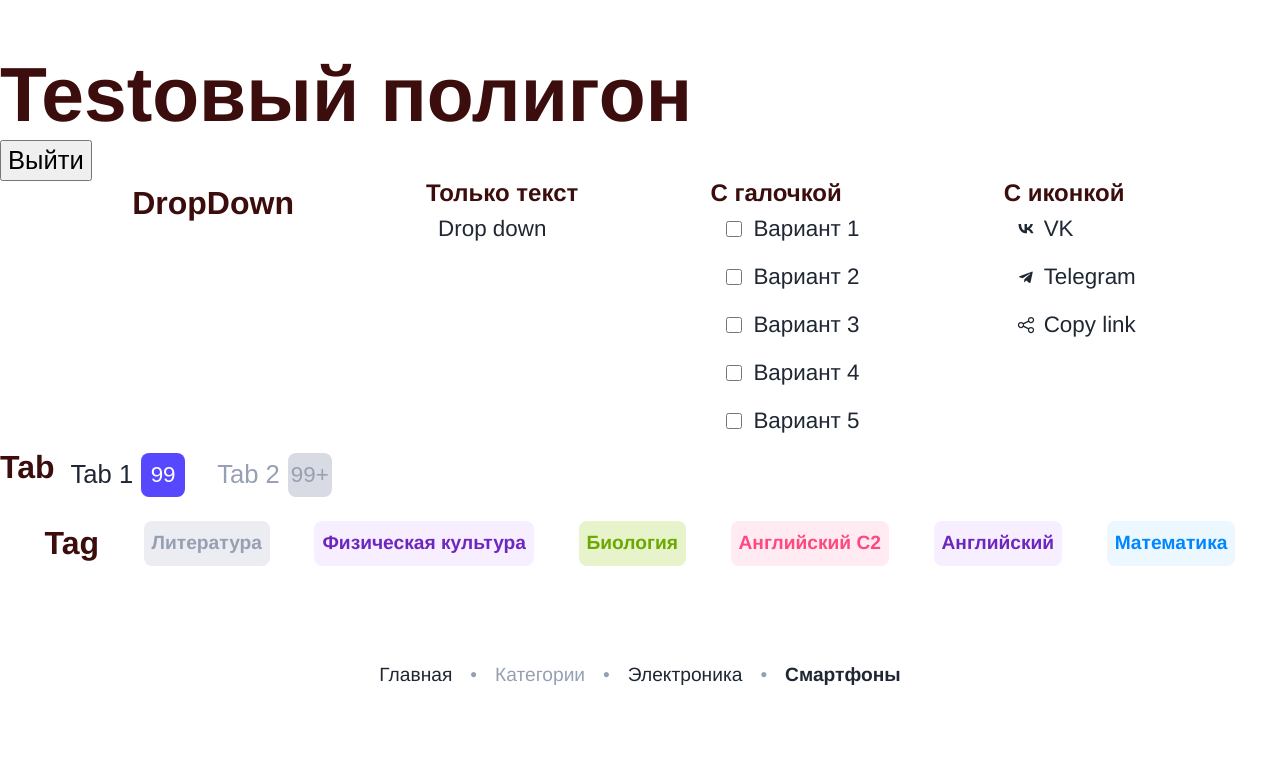
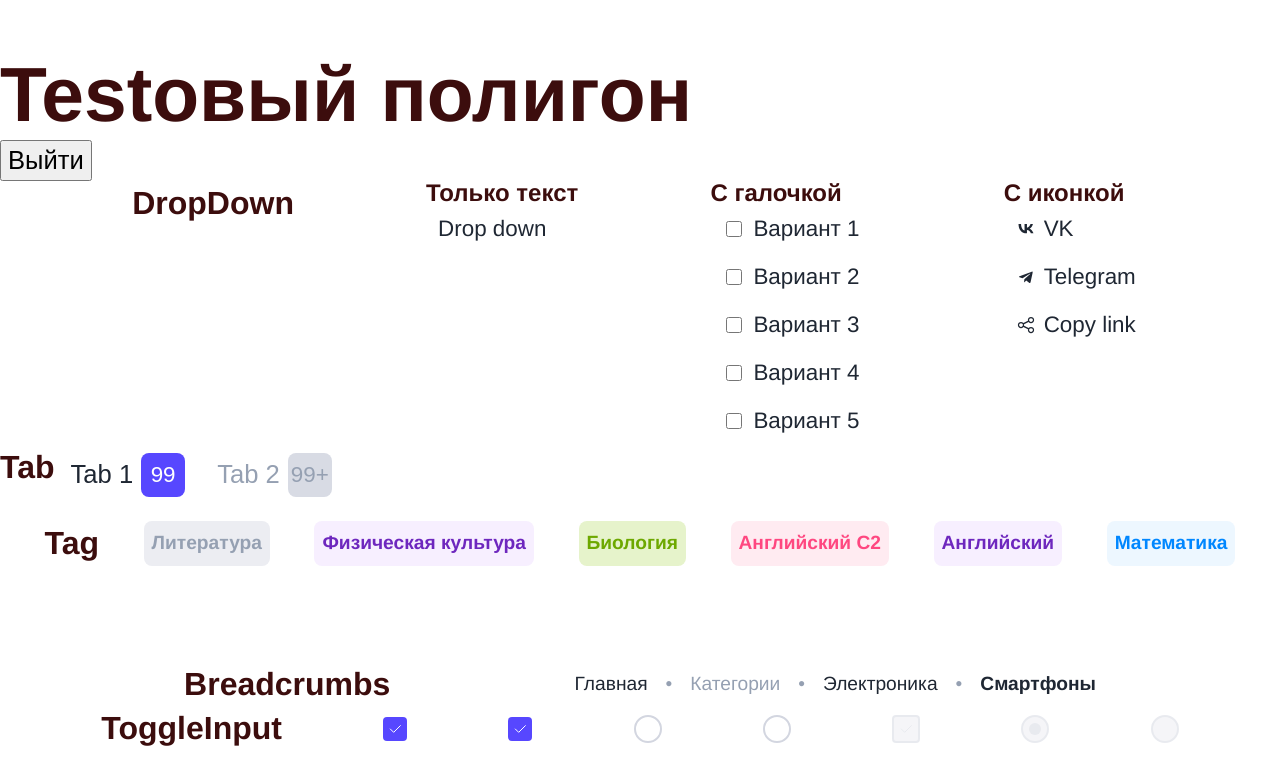
Before and after one commit to Aldiyar-B/Paraweb, a React (Vite) app: page /test in a window 1280 px wide. Shown: the top 784 px of the page. Built offline with nearby package versions, Linux system fonts and the light colour scheme.

Commit message:
Textbox & radiobutton are done ✅

```diff
--- /dev/null
+++ b/src/components/ToggleInput/ToggleInput.jsx
@@ -0,0 +1,37 @@
+import React, { useState } from 'react';
+import PropTypes from 'prop-types';
+import styles from './ToggleInput.module.scss';
+
+const ToggleInput = ({ type, defaultChecked = false, disabled, name }) => {
+  const [checked, setChecked] = useState(defaultChecked);
+
+  const handleChange = () => {
+    if (!disabled) {
+      setChecked(!checked);
+    }
+  };
+
+  return (
+    <label className={styles.toggle}>
+      <input
+        type={type === 'checkbox' ? 'checkbox' : 'radio'}
+        name={name}
+        checked={checked}
+        disabled={disabled}
+        onChange={handleChange}
+      />
+      <span
+        className={type === 'checkbox' ? styles.checkbox : styles.radiobutton}
+      ></span>
+    </label>
+  );
+};
+
+ToggleInput.propTypes = {
+  type: PropTypes.oneOf(['checkbox', 'radiobutton']).isRequired,
+  defaultChecked: PropTypes.bool,
+  disabled: PropTypes.bool,
+  name: PropTypes.string, // Только для радиокнопки
+};
+
+export default ToggleInput;
--- /dev/null
+++ b/src/components/ToggleInput/ToggleInput.module.scss
@@ -0,0 +1,91 @@
+.toggle {
+  display: inline-flex;
+  align-items: center;
+  cursor: pointer;
+
+  input {
+    display: none;
+  }
+}
+
+// Общие стили
+.checkbox,
+.radiobutton {
+  width: 24px;
+  height: 24px;
+  border: 2px solid var(--border-color);
+  display: flex;
+  align-items: center;
+  justify-content: center;
+  transition: all 0.2s ease-in-out;
+  &:hover {
+    border: 2px solid var(--ultramarine-dark-color);
+  }
+}
+
+// Чекбокс
+.checkbox {
+  border-radius: 4px;
+}
+input:checked + .checkbox {
+  background-color: var(--ultramarine-default-color);
+  color: var(--text-contrast-color);
+  border: none;
+  &:hover {
+    background-color: var(--ultramarine-dark-color);
+  }
+}
+
+input:checked + .checkbox::after {
+  content: '';
+  width: 16px;
+  height: 16px;
+  background-color: var(--text-contrast-color);
+  mask-image: url('../../assets/svg/icons/check.svg');
+  mask-size: contain;
+  mask-repeat: no-repeat;
+  position: absolute;
+}
+
+// Радиокнопка
+.radiobutton {
+  border-radius: 50%;
+}
+input:checked + .radiobutton {
+  background-color: var(--text-contrast-color);
+  border-color: var(--ultramarine-default-color);
+}
+
+input:checked + .radiobutton::after {
+  content: '';
+  width: 12px;
+  height: 12px;
+  background-color: var(--ultramarine-default-color);
+  border-radius: 50%;
+  position: absolute;
+}
+input:checked + .radiobutton:hover {
+  border-color: var(--ultramarine-dark-color);
+}
+input:checked + .radiobutton:hover::after {
+  background-color: var(--ultramarine-dark-color);
+}
+
+//! disabled
+input:disabled + .checkbox,
+input:disabled + .radiobutton {
+  opacity: 0.5;
+  background-color: var(--gray-color-3);
+  border: 2px solid var(--border-color);
+}
+
+// Галочка и точка внутри тоже серые
+input:disabled:checked + .checkbox::after,
+input:disabled:checked + .radiobutton::after {
+  background-color: var(--border-color);
+}
+
+input:disabled + .checkbox,
+input:disabled + .radiobutton {
+  pointer-events: none; // Полностью отключаем hover и клики
+}
--- a/src/views/Test.jsx
+++ b/src/views/Test.jsx
@@ -3,7 +3,7 @@ import { Link } from 'react-router-dom';
 import Dropdown from '../components/DropDown/DropDown';
 import Tab from '../components/Tab/Tab';
 import Tag from '../components/Tag/Tag';
-
+import ToggleInput from '../components/ToggleInput/ToggleInput';
 import Breadcrumbs from '../components/Breadcrumbs/Breadcrumbs';
 
 const breadcrumbItems = [
@@ -88,7 +88,30 @@ function Test() {
       <br />
       {/* Breadcrumbs */}
       <div style={{ display: 'flex ', justifyContent: 'space-evenly' }}>
+        <h3 className="text-h3">Breadcrumbs</h3>
         <Breadcrumbs items={breadcrumbItems} />
+      </div>
+
+      {/* ToggleInput */}
+      <div style={{ display: 'flex ', justifyContent: 'space-evenly' }}>
+        <h3 className="text-h3">ToggleInput</h3>
+        <ToggleInput type="checkbox" defaultChecked={true} />
+        <ToggleInput type="checkbox" defaultChecked={true} />
+        <ToggleInput type="radiobutton" name="group1" defaultChecked={true} />
+        <ToggleInput type="radiobutton" name="group1" defaultChecked={true} />
+        <ToggleInput type="checkbox" defaultChecked={true} disabled />
+        <ToggleInput
+          type="radiobutton"
+          name="group1"
+          defaultChecked={true}
+          disabled
+        />
+        <ToggleInput
+          type="radiobutton"
+          name="group1"
+          defaultChecked={false}
+          disabled
+        />
       </div>
     </div>
   );
```
